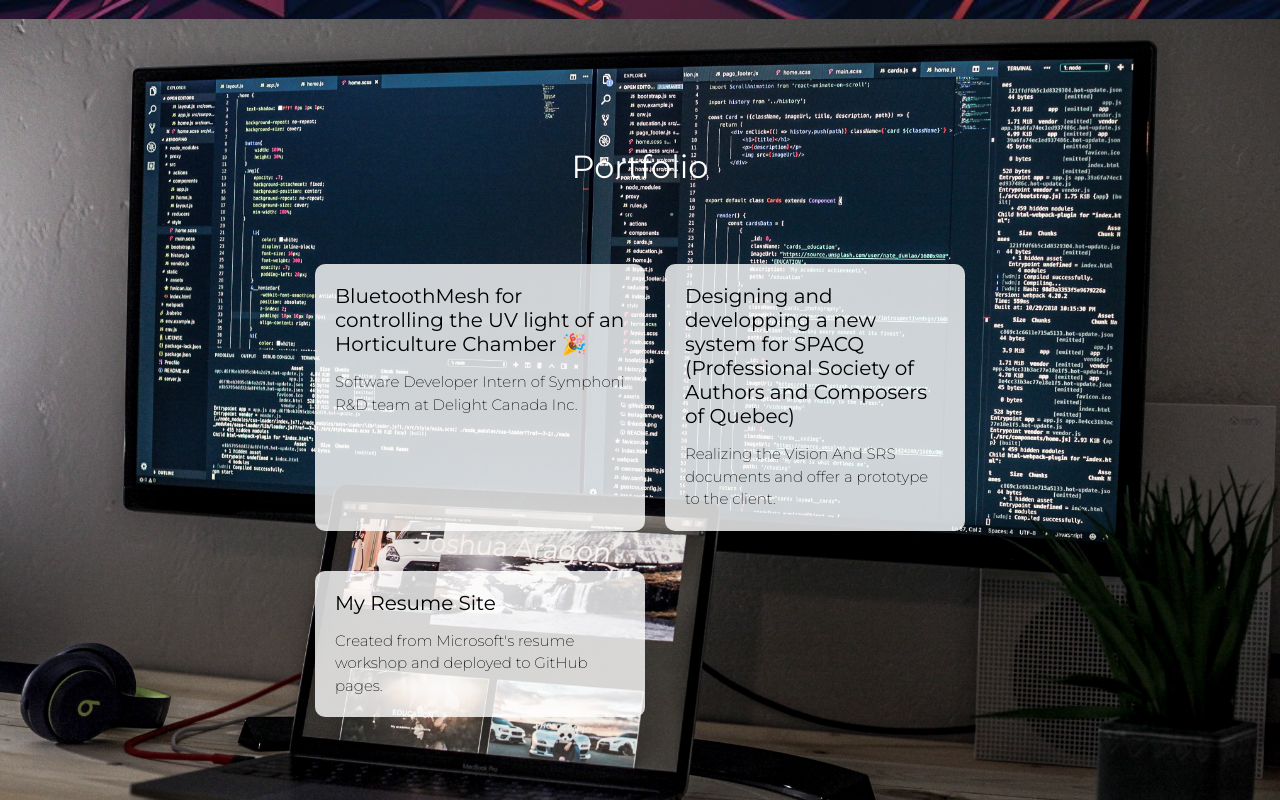
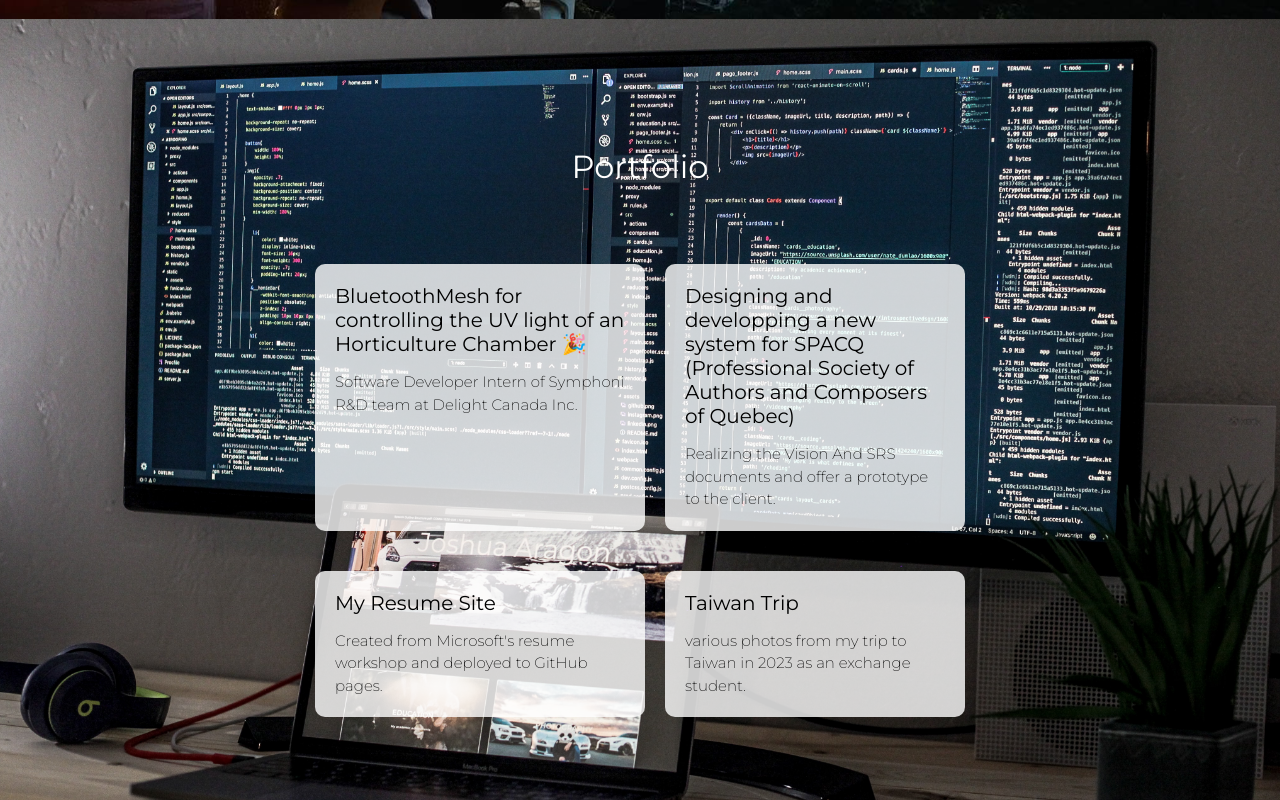
Before and after one commit to Yasar2019/myPortfolio, a React (Vite) app: page / in a window 1280 px wide. Shown: the part 2000-2800 px from the top of the page. Built offline with nearby package versions, Linux system fonts and the light colour scheme.

Commit message:
Add new section to the portfolio/ new bg imgs

```diff
--- a/src/Components/About.jsx
+++ b/src/Components/About.jsx
@@ -17,7 +17,7 @@ import { Helmet } from "react-helmet";
  * Need an image? Check out https://unsplash.com to download a image you
  * freely use on your site.
  */
-import image from "../images/337648659_228797629558908_700263482333340213_n.jpg";
+import image from "../images/taipei.jpg";
 
 const imageAltText = "background";
 
--- a/src/Components/Home.jsx
+++ b/src/Components/Home.jsx
@@ -21,9 +21,9 @@ import { Helmet } from "react-helmet";
  * Need an image? Check out https://unsplash.com to download a photo you
  * freely use on your site.
  */
-import image from "../images/336504234_1567293743738236_3536723735888733514_n.jpg";
+import image from "../images/taipei-night.jpg";
 
-const imageAltText = "AI Digital art of a PC, generated using Midjourny AI";
+const imageAltText = "A night view of Taipei City";
 
 const Home = ({ name, title }) => {
   return (
--- a/src/Components/Portfolio.jsx
+++ b/src/Components/Portfolio.jsx
@@ -47,6 +47,11 @@ const projectList = [
     description: "Created from Microsoft's resume workshop and deployed to GitHub pages.",
     url: "https://yasar2019.github.io/MyResume/",
   },
+  {
+    title: "Taiwan Trip",
+    description: "various photos from my trip to Taiwan in 2023 as an exchange student.",
+    url: "https://yasar2019.github.io/taiwan_trip/",
+  },
 ];
 
 const Portfolio = () => {
```
Also changed, not shown: src/images/taipei-night.jpg (added), src/images/taipei.jpg (added).
